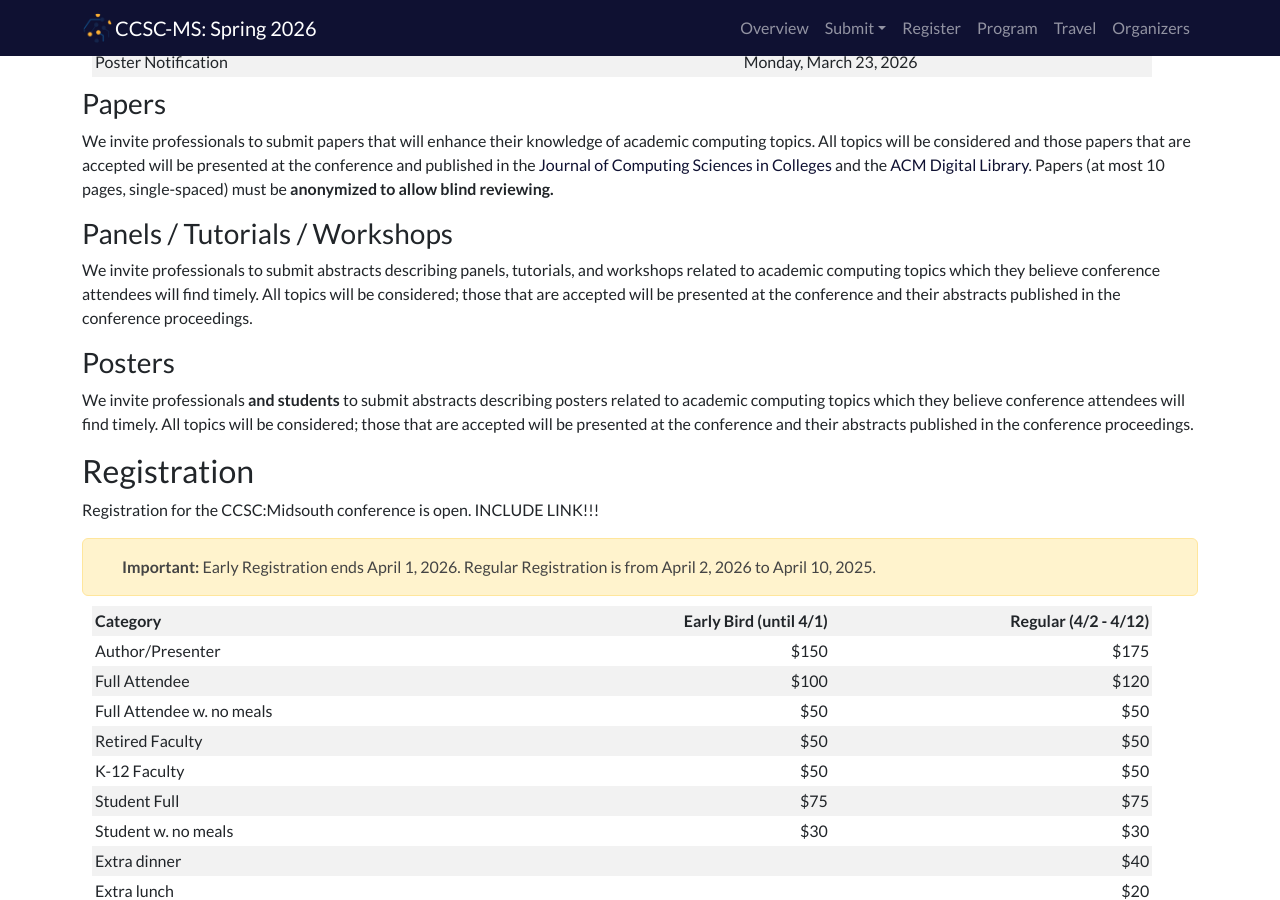
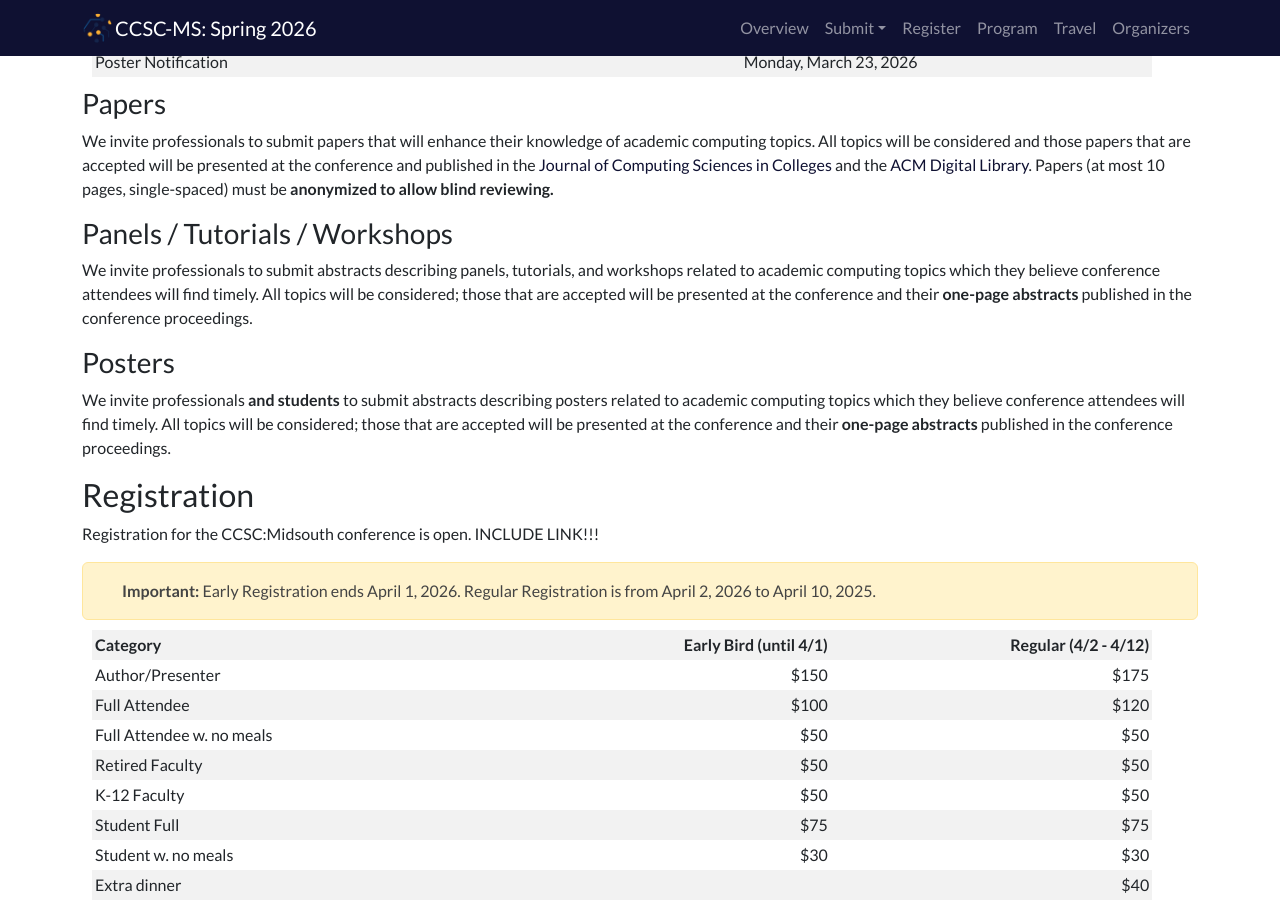
Before and after one commit to ccsc-midsouth/ccsc-midsouth.github.io, a Jekyll site: the page built from index.md, in a window 1280 px wide and 900 px high, scrolled down 1113 px. Built offline with Jekyll 4.4.1, drawn with Linux system fonts in a browser that asks for light colours; nearby versions of some CDN libraries.

Commit message:
one-page abstracts for all but papers

```diff
--- a/index.md
+++ b/index.md
@@ -42,11 +42,11 @@ We invite professionals to submit papers that will enhance their knowledge of ac
 
 ### Panels / Tutorials / Workshops
 
-We invite professionals to submit abstracts describing panels, tutorials, and workshops related to academic computing topics which they believe conference attendees will find timely. All topics will be considered; those that are accepted will be presented at the conference and their abstracts published in the conference proceedings.
+We invite professionals to submit abstracts describing panels, tutorials, and workshops related to academic computing topics which they believe conference attendees will find timely. All topics will be considered; those that are accepted will be presented at the conference and their **one-page abstracts** published in the conference proceedings.
 
 ### Posters
 
-We invite professionals **and students** to submit abstracts describing posters related to academic computing topics which they believe conference attendees will find timely. All topics will be considered; those that are accepted will be presented at the conference and their abstracts published in the conference proceedings.
+We invite professionals **and students** to submit abstracts describing posters related to academic computing topics which they believe conference attendees will find timely. All topics will be considered; those that are accepted will be presented at the conference and their **one-page abstracts** published in the conference proceedings.
 
 {% endif %}
 
```
